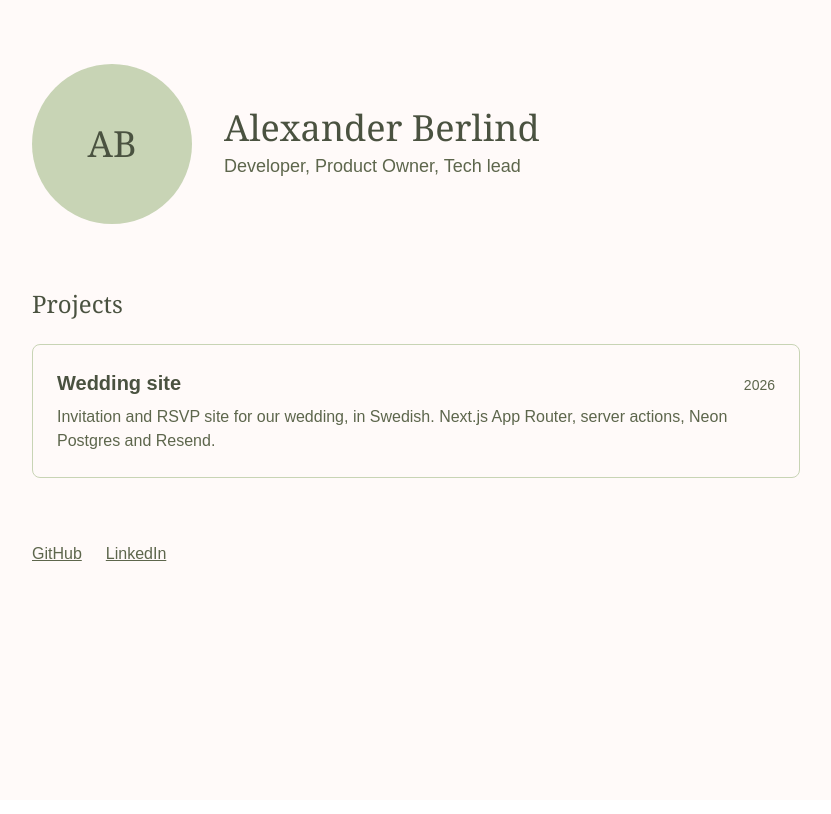
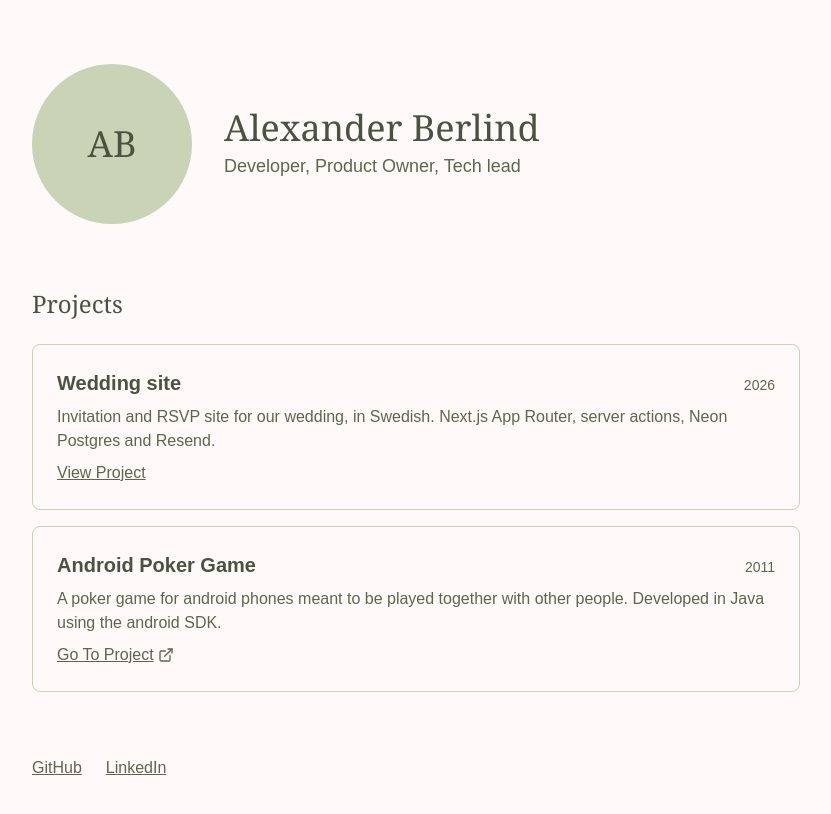
Before and after one commit to Alecktos/alecktos-website, a Next.js app: page / in a window 1280 px wide. Shown: the top 814 px of the page, without its empty margins (224-1055 px from the left). Built offline with nearby package versions, Linux system fonts and the light colour scheme.

Commit message:
improve projects support

```diff
--- /dev/null
+++ b/app/components/ExternalLinkIcon.tsx
@@ -0,0 +1,23 @@
+interface ExternalLinkIconProps {
+	className?: string;
+}
+
+export default function ExternalLinkIcon({className = "w-4 h-4"}: ExternalLinkIconProps) {
+	return (
+		<svg
+			xmlns="http://www.w3.org/2000/svg"
+			viewBox="0 0 24 24"
+			fill="none"
+			stroke="currentColor"
+			strokeWidth={2}
+			strokeLinecap="round"
+			strokeLinejoin="round"
+			className={className}
+			aria-hidden="true"
+		>
+			<path d="M18 13v6a2 2 0 0 1-2 2H5a2 2 0 0 1-2-2V8a2 2 0 0 1 2-2h6"/>
+			<polyline points="15 3 21 3 21 9"/>
+			<line x1="10" y1="14" x2="21" y2="3"/>
+		</svg>
+	);
+}
--- a/app/page.tsx
+++ b/app/page.tsx
@@ -1,10 +1,12 @@
 import Link from "next/link";
+import ExternalLinkIcon from "@/app/components/ExternalLinkIcon";
 
 interface Project {
 	title: string;
 	year: string;
 	description: string;
-	href: string;
+	href?: string;
+	externalLink?: string;
 }
 
 const projects: Project[] = [
@@ -15,6 +17,12 @@ const projects: Project[] = [
 			"Invitation and RSVP site for our wedding, in Swedish. Next.js App Router, server actions, Neon Postgres and Resend.",
 		href: "/wedding",
 	},
+	{
+		title: "Android Poker Game",
+		year: "2011",
+		description: "A poker game for android phones meant to be played together with other people. Developed in Java using the android SDK.",
+		externalLink: "https://apkpure.com/texas-holdem-4-friends-free/com.TexasHoldemForFriends",
+	}
 ];
 
 const GITHUB_URL = "https://github.com/Alecktos";
@@ -43,12 +51,9 @@ export default function Home() {
 						Projects
 					</h2>
 					<div className="grid grid-cols-1 gap-4">
-						{projects.map((project) => (
-							<Link
-								key={project.href}
-								href={project.href}
-								className="block border border-sage-lighter rounded-lg p-6 hover:border-sage-light transition-colors"
-							>
+						{projects.map((project, index) => (
+							<div key={index}
+							     className="block border border-sage-lighter rounded-lg p-6 hover:border-sage-light transition-colors">
 								<div className="flex items-baseline justify-between gap-4">
 									<h3 className="text-xl font-semibold text-sage-darker">
 										{project.title}
@@ -58,7 +63,21 @@ export default function Home() {
 									</span>
 								</div>
 								<p className="text-sage-dark mt-2">{project.description}</p>
-							</Link>
+								{project.href &&
+									<Link href={project.href} className="text-sage-dark underline mt-2 inline-block">View
+										Project</Link>}
+								{project.externalLink && (
+									<a
+										href={project.externalLink}
+										target="_blank"
+										rel="noopener noreferrer"
+										className="text-sage-dark underline mt-2 inline-flex items-center gap-1"
+									>
+										Go To Project
+										<ExternalLinkIcon/>
+									</a>
+								)}
+							</div>
 						))}
 					</div>
 				</section>
```
